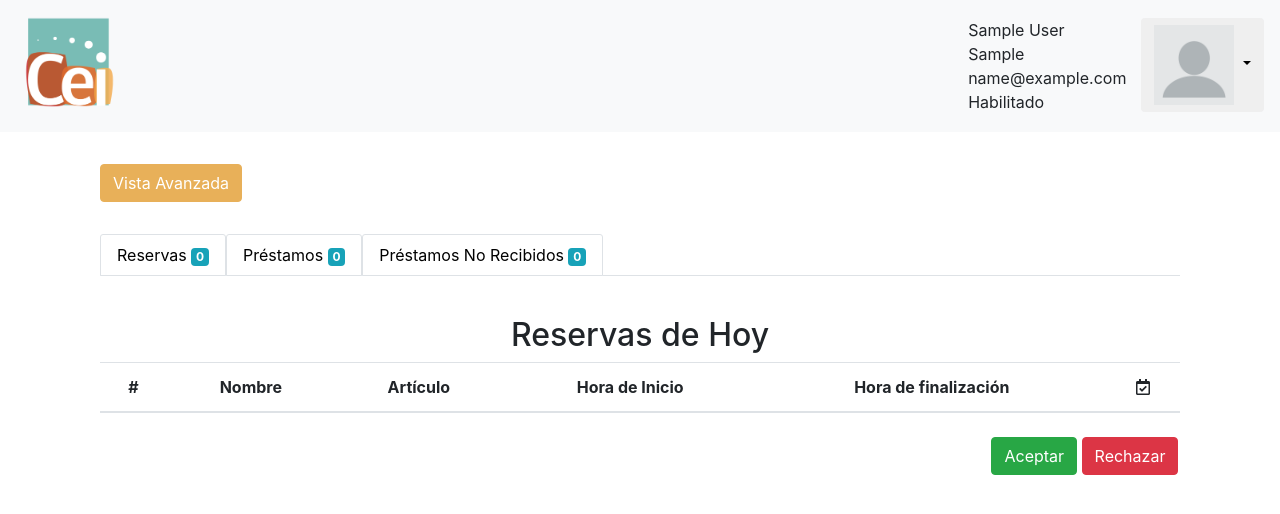
After one commit to dcaceresm/reservascei, a Django app: page /simpleAdmin/ in a window 1280 px wide. The commit adds this page. Shown: the top 514 px of the page. Run offline with Django 3.2, Linux system fonts and the light colour scheme; a user stored in the database is signed in; tables that the repository leaves empty hold one stand-in row (values such as "Sample post"); lists and menus that the app fills with data are empty; some libraries are stand-ins or nearby versions.

Commit message:
primera version guille (Admin simple)

```diff
--- a/inventarioCEI/templates/custom_login.html
+++ b/inventarioCEI/templates/custom_login.html
@@ -1,7 +1,7 @@
 {% extends "base.html" %}
 
 {% block content %}
-    <div class="container" style="width: 500px;">
+    <div class="container" style="width: 500px; margin-top:2em;">
         <h1>Inicio de sesión</h1>
         <form action="{% url 'login' %}" method="post">
             {% csrf_token %}
--- a/inventarioCEI/templates/signup.html
+++ b/inventarioCEI/templates/signup.html
@@ -1,7 +1,7 @@
 {% extends "base.html" %}
 
 {% block content %}
-    <div class="container">
+    <div class="container" style="margin-top:2em;">
         <h2>Regístrese</h2>
         <form class="form-horizontal" method="post" action="{% url 'signup' %}" onsubmit="validate()">
             {% csrf_token %}
@@ -49,7 +49,7 @@
 
             <div class="form-group">
                 <div class="col-sm-offset-2 col-sm-10">
-                  <button type="submit" class="btn btn-default">Registrarse</button>
+                  <button type="submit" class="btn btn-primary">Registrarse</button>
                 </div>
             </div>
         </form>
@@ -60,7 +60,7 @@
                 {% endfor %}
             </ul>
         {% endif %}
-        <br><button class="btn btn-primary" onclick="goBack()">Volver atrás</button>
+        <br><button class="btn btn-secondary" onclick="goBack()">Volver atrás</button>
     </div>
 {% endblock %}
 
--- /dev/null
+++ b/inventarioCEI/templates/simpleAdmin/landingAdminSimple.html
@@ -0,0 +1,194 @@
+{% extends "base.html" %}
+{% load static %}
+{% load staticfiles %}
+
+{% block content %}
+<div class="container">
+  <div class="row simpleadmin-row">
+    <div class="col-12 float-right">
+      <a class="btn btn-primary" href="/calendarAdmin/" role="button">Vista Avanzada</a>
+    </div>
+  </div>
+  <div class="row simpleadmin-row">
+    <div class="col-12">
+      <ul class="nav nav-tabs" role="tablist">
+        <li class="nav-item">
+          <a class="nav-link simpleadmintab" id="reservas-tab" data-toggle="tab"
+              href="#reservas" aria-controls="reservas" aria-selected="false">Reservas
+              <span class="badge badge-info" >{{reservas_hoy|length}}</span></a>
+        </li>
+        <li class="nav-item">
+          <a class="nav-link simpleadmintab" id="prestamos-tab" data-toggle="tab"
+              href="#prestamos" aria-controls="prestamos" aria-selected="false">Préstamos
+              <span class="badge badge-info" >{{prestamos_hoy|length}}</span></a>
+        </li>
+        <li class="nav-item">
+          <a class="nav-link simpleadmintab" id="no-recibidos-tab" data-toggle="tab"
+              href="#no_recibidos" aria-controls="no_recibidos" aria-selected="false">Préstamos No Recibidos
+              <span class="badge badge-info" >{{prestamos_no_recibidos|length}}</span></a>
+        </li>
+      </ul>
+    </div>
+  </div>
+
+
+  <div class="tab-content" id="myTabContent">
+    <div class="tab-pane fade show active" id="reservas" role="tabpanel" aria-labelledby="reservas-tab">
+      <div class="row simpleadmin-row">
+        <div class="col-12 simpleadmin-lcol">
+          <h2> Reservas de Hoy </h2>
+          <!-- Acá va la tabla con las reservas -->
+          <form method="POST" action="{% url 'simpleAdminAction' %}">
+            {% csrf_token %}
+          <div class="rp-tablecontainer">
+            <table class="table">
+              <thead>
+                <th scope="col">#</th>
+                <th scope="col">Nombre</th>
+                <th scope="col">Artículo</th>
+                <th scope="col">Hora de Inicio</th>
+                <th scope="col">Hora de finalización</th>
+                <th scope="col"><i class="far fa-calendar-check"></i></th>
+              </thead>
+              <tbody>
+
+                {% for r in reservas_hoy %}
+                <tr>
+                  <th scope="row"> {{ r.pk }} </th>
+                  <td> {{ r.profile.user.get_full_name }} </td>
+                  <td>  {{ r.content_object }}</td>
+                  <td>{{ r.fh_ini_reserva|date:'H:i'}}</td>
+                  <td>{{ r.fh_fin_reserva|date:'H:i'}}</td>
+                  <td style="text-align:center;"><input style="position:static;margin-left:auto;" class="form-check-input" type="checkbox" name="checked" value="{{r.pk}}" id="r_{{r.pk}}"></td>
+                </tr>
+
+                {% endfor %}
+              </tbody>
+            </table>
+          </div>
+          <div class="row float-right buttonrow">
+            <div>
+              <input type="hidden" name="rp" value="r"></input>
+              <button name="action" type="submit" class="btn btn-success" value="A" >Aceptar</button> <button name="action" type="submit" class="btn btn-danger" value="R">Rechazar</button>
+            </div>
+          </div>
+          </form>
+        </div>
+      </div>
+    </div>
+    <div class="tab-pane fade" id="no_recibidos" role="tabpanel" aria-labelledby="no-recibidos-tab">
+      <div class="row simpleadmin-row">
+        <div class="col-12 simpleadmin-lcol">
+          <h2> Préstamos No Recibidos </h2>
+          <!-- Acá va la tabla con las reservas -->
+          <form method="POST" action="">
+            {% csrf_token %}
+          <div class="rp-tablecontainer">
+          <table class="table">
+            <thead>
+              <th scope="col">#</th>
+              <th scope="col">Nombre</th>
+              <th scope="col">Artículo</th>
+              <th scope="col">Fecha de Entrega</th>
+              <th scope="col"><i class="far fa-calendar-check"></i></th>
+            </thead>
+            <tbody>
+
+              {% for p in prestamos_no_recibidos %}
+              <tr>
+                <th scope="row"> {{ p.pk }} </th>
+                <td> {{ p.profile.user.get_full_name }} </td>
+                <td>  {{ p.content_object }}</td>
+                <td>{{ p.fh_fin_prestamo|date:'j/n/Y H:i'}}</td>
+
+                <td style="text-align:center;"><input style="position:static;margin-left:auto;" class="form-check-input" type="checkbox" name="checked" value="{{p.pk}}" id="pn_{{p.pk}}"></td>
+              </tr>
+
+              {% endfor %}
+            </tbody>
+          </table>
+          </div>
+          <div class="row float-right buttonrow">
+          <div>
+            <input type="hidden" name="rp" value="pn"></input>
+            <button name="action" type="submit" class="btn btn-success" value="A" >Marcar Recibido</button>
+          </div>
+          </div>
+          </form>
+        </div>
+      </div>
+    </div>
+    <div class="tab-pane fade" id="prestamos" role="tabpanel" aria-labelledby="prestamos-tab">
+      <div class="row">
+        <div class="col-12 simpleadmin-lcol">
+          <h2> Préstamos de Hoy </h2>
+          <!-- Acá va la tabla con los prestamos -->
+          <form method="POST" action="{% url 'simpleAdminAction' %}">
+            {% csrf_token %}
+          <div class="rp-tablecontainer">
+          <table class="table">
+            <thead>
+              <th scope="col">#</th>
+              <th scope="col">Nombre</th>
+              <th scope="col">Artículo</th>
+              <th scope="col">Hora de Inicio</th>
+              <th scope="col">Hora de finalización</th>
+              <th scope="col"><i class="far fa-calendar-check"></i></th>
+            </thead>
+            <tbody>
+
+              {% for p in prestamos_hoy %}
+
+              <tr>
+                <th scope="row"> {{ p.pk }} </th>
+                <td> {{ p.profile.user.get_full_name }} </td>
+                <td>  {{ p.content_object }}</td>
+                <td>{{ p.fh_ini_prestamo|date:'H:i'}}</td>
+                <td>{{ p.fh_fin_prestamo|date:'H:i'}}</td>
+                <td><input class="form-check-input" type="checkbox" name="checked" value="{{p.pk}}" id="p_{{r.pk}}"></td>
+              </tr>
+              {% endfor %}
+            </tbody>
+          </table>
+          </div>
+          <div class="row float-right buttonrow">
+          <div>
+            <input type="hidden" name="rp" value="p"></input>
+            <button name="action" type="submit" class="btn btn-success" value="A" >Marcar Recibido</button>
+            <button name="action" type="submit" class="btn btn-danger" value="R">Marcar Perdido</button>
+
+          </div>
+          </div>
+          </form>
+        </div>
+      </div>
+      {% if prestamos_hoy_recibidos %}
+      <div class="row">
+        <div class="col-12 simpleadmin-lcol">
+          <h2> Préstamos Recibidos </h2>
+          <table class="table">
+            <thead>
+              <th scope="col">#</th>
+              <th scope="col">Nombre</th>
+              <th scope="col">Artículo</th>
+            </thead>
+            <tbody>
+              {% for p in prestamos_hoy_recibidos %}
+              <tr>
+                <th scope="row"> {{ p.pk }} </th>
+                <td> {{ p.profile.user.get_full_name }} </td>
+                <td>  {{ p.content_object }}</td>
+              </tr>
+              {% endfor %}
+            </tbody>
+          </table>
+        </div>
+        {% endif %}
+
+      </div>
+    </div>
+
+  </div>
+
+</div>
+{% endblock %}
--- a/inventarioCEI/urls.py
+++ b/inventarioCEI/urls.py
@@ -11,13 +11,15 @@ urlpatterns = [
     path('', views.index, name='index'),
     url(r'^profile/$', views.showProfile, name='profile'),
     url(r'^login/$', views.customlogin, name='login'),
-    url(r'^logout/$', auth_views.LogoutView.as_view(), {'next_page': 'index'}, name='logout'),
+    #url(r'^logout/$', auth_views.LogoutView.as_view(), {'next_page': 'index'}, name='logout'),
+    url(r'^logout/$', views.logout_view, name='logout'),
     url(r'^signup/$', views.signup, name='signup'),
     url(r'^deleting/$', views.deleteRes, name='deleteRes'),
     url(r'^password/$', views.change_password, name='change_password'),
     path('update_articulo', views.update_articulo, name='update_articulo'),
     path('reserva_articulo', views.reserva_articulo, name='reserva_articulo'),
     path('landingAdmin/', views.LandingAdmin.as_view(), name='landingAdmin'),
+    path('simpleAdmin/', views.SimpleAdmin.as_view(), name='simpleAdmin'),
     path('calendarAdmin/', views.calendarAdmin, name = 'calendarAdmin'),
     path('landingUser/', views.buscar, name = 'buscar'),
     path('calendar/', views.calendar, name='calendar'),
@@ -30,6 +32,7 @@ urlpatterns = [
     path('borrarEspacio/', views.borrarEspacio, name='borrarEspacio'),
     path('borrarUsuario/', views.borrarUsuario, name='borrarUsuario'),
     path('verPrestamo/', views.verPrestamo, name='verPrestamo'),
+    path('simpleAdminAction/', views.simpleAdminAction, name='simpleAdminAction'),
     path('AceptarReservas/<str:string_id>', views.AceptarReservas, name="AceptarReservas"),
     path('calendarAdmin/', views.calendarAdmin, name='calendarAdmin'),
     path('RechazarReservas/<str:string_id>', views.RechazarReservas, name="RechazarReservas"),
--- a/inventarioCEI/views.py
+++ b/inventarioCEI/views.py
@@ -1,14 +1,14 @@
 from django.http import HttpResponse
 from django.views.generic import TemplateView
 from django.shortcuts import render, redirect, get_object_or_404
-from .models import Articulo, Reserva
+from .models import Articulo, Reserva, Prestamo
 import datetime
 from T3_INGSW import settings
 from django.contrib.contenttypes.models import ContentType
 
 from django.http import HttpResponseRedirect
 from django.shortcuts import render, redirect
-from django.contrib.auth import authenticate, login
+from django.contrib.auth import authenticate, login, logout
 from django.contrib.auth import update_session_auth_hash
 from django.contrib.auth.forms import PasswordChangeForm
 from django.contrib import messages
@@ -50,6 +50,64 @@ class LandingAdmin(TemplateView):
         context['estados_espacio'] = Espacio.ESTADO_CHOICES
 
         return context
+
+
+class SimpleAdmin(TemplateView):
+    template_name = "simpleAdmin/landingAdminSimple.html"
+    def get(self, request, *args, **kwargs):
+        if request.user.is_authenticated:
+            if request.user.profile.isAdmin:
+                return super(SimpleAdmin, self).get(request, *args, **kwargs)
+            else:
+                return HttpResponseRedirect(reverse('buscar'))
+        else:
+            return redirect('/')
+
+
+    def get_context_data(self, **kwargs):
+        dt_today = datetime.datetime.now()
+        dt_today_ini = dt_today.replace(hour=9, minute=0, second=0, microsecond=0)
+        dt_today_ter = dt_today.replace(hour=18, minute=0, second=0, microsecond=0)
+        dt_ayer = dt_today_ter - datetime.timedelta(days=1)
+        context = super(SimpleAdmin, self).get_context_data(**kwargs)
+        context['reservas_hoy'] = Reserva.objects.filter(estado_reserva = 'Pendiente', fh_ini_reserva__gte=dt_today_ini, fh_fin_reserva__lte=dt_today_ter)
+        context['prestamos_hoy'] = Prestamo.objects.filter(fh_ini_prestamo__gte=dt_today_ini, fh_fin_prestamo__lte=dt_today_ter, estado_prestamo='Vigente')
+        context['prestamos_hoy_recibidos'] = Prestamo.objects.filter(fh_ini_prestamo__gte=dt_today_ini, fh_fin_prestamo__lte=dt_today_ter, estado_prestamo='Recibido')
+        context['prestamos_hoy_perdidos'] = Prestamo.objects.filter(fh_ini_prestamo__gte=dt_today_ini, fh_fin_prestamo__lte=dt_today_ter, estado_prestamo='Perdido')
+        context['prestamos_no_recibidos'] = Prestamo.objects.filter(fh_fin_prestamo__lte=dt_ayer, estado_prestamo='Vigente')
+
+        return context
+
+def simpleAdminAction(request):
+    if request.method=='POST':
+        r_or_p = request.POST['rp']
+        to_modify = request.POST.getlist('checked')
+        act = request.POST['action']
+
+        if r_or_p == 'r':
+            dict_action = {'A': 1, 'R':2}
+            for reservation_id in to_modify:
+                reserva = Reserva.objects.get(pk=reservation_id)
+                reserva.estado_reserva = Reserva.ESTADO_CHOICES[dict_action[act]][0]
+                reserva.save()
+                if act == 'A':
+
+                    nuevo_prestamo = Prestamo(profile=reserva.profile, fh_ini_prestamo=reserva.fh_ini_reserva,
+                                                     fh_fin_prestamo=reserva.fh_fin_reserva, estado_prestamo='Vigente'
+                                                     , content_type=reserva.content_type, object_id=reserva.object_id)
+                    nuevo_prestamo.save()
+            return HttpResponseRedirect(reverse('simpleAdmin'))
+
+        elif r_or_p == 'p':
+            dict_action = {'A': 3, 'R':2}
+            for prestamo_id in to_modify:
+                prestamo = Prestamo.objects.get(pk=prestamo_id)
+                prestamo.estado_prestamo = Prestamo.ESTADO_CHOICES[dict_action[act]][0]
+                prestamo.save()
+            return HttpResponseRedirect(reverse('simpleAdmin'))
+
+
+
 
 
 def ficha(request, id):
@@ -117,6 +175,7 @@ def reserva_articulo(request):
         y_ini = fh_ini.split(" ")[0].split("/")[2]
         fh_ini_formated = y_ini + "-" + m_ini + "-" + d_ini + " " + h_ini
 
+
         fh_termino = request.POST['termino']
         h_ter = fh_termino.split(" ")[1]
         ampm_ter = fh_termino.split(" ")[2]
@@ -129,10 +188,11 @@ def reserva_articulo(request):
         y_ter = fh_termino.split(" ")[0].split("/")[2]
         fh_ter_formated = y_ter + "-" + m_ter + "-" + d_ter + " " + h_ter
 
-
+        new_fh_ini = datetime.datetime.strptime(fh_ini, "%d/%m/%Y %I:%M %p")
+        new_fh_ter = datetime.datetime.strptime(fh_termino, "%d/%m/%Y %I:%M %p")
         ct = ContentType.objects.get_for_model(articulo)
-        reserva = Reserva.objects.create(profile=request.user.profile, fh_reserva=fh_reserva, fh_ini_reserva=fh_ini_formated,
-                                         fh_fin_reserva=fh_ter_formated, estado_reserva=estado_reserva, object_id=id,
+        reserva = Reserva.objects.create(profile=request.user.profile, fh_reserva=fh_reserva, fh_ini_reserva=new_fh_ini,
+                                         fh_fin_reserva=new_fh_ter, estado_reserva=estado_reserva, object_id=id,
                                          content_type=ct)
 
         reserva.save()
@@ -147,7 +207,7 @@ def index(request):
 
     if (request.user.is_authenticated):
         if request.user.profile.isAdmin:
-            return HttpResponseRedirect(reverse('calendarAdmin'))
+            return HttpResponseRedirect(reverse('simpleAdmin'))
         else:
             return HttpResponseRedirect(reverse('buscar'))
     return render(request, 'custom_login.html')
@@ -178,17 +238,15 @@ def customlogin(request):
 
     email = request.POST['email']
     password = request.POST['password']
-    username = get_user(email).username
-    user = authenticate(username=username, password=password)
-
-    # Si el usuario existe
-    if user is not None:
+    username = get_user(email)
+    if username is not None:
+        user = authenticate(username=username.username, password=password)
         if user.is_active:
             login(request, user)
 
             # Redirigirlo si es admin o no
             if user.profile.isAdmin:
-                return HttpResponseRedirect(reverse('calendarAdmin'))
+                return HttpResponseRedirect(reverse('simpleAdmin'))
             else:
                 return HttpResponseRedirect(reverse('buscar'))
         else:
@@ -199,6 +257,11 @@ def customlogin(request):
     else:
         messages.error(request, 'Correo y/o Contraseña incorrectos')
         return HttpResponseRedirect(reverse('index'))
+
+
+def logout_view(request):
+    logout(request)
+    return HttpResponseRedirect("/")
 
 
 def signup(request):
--- a/static/css/style.css
+++ b/static/css/style.css
@@ -140,3 +140,35 @@ marron: #B95933
 naranjo: #D7753C
 amarillo: #E8B059
  */
+
+.buttonrow{
+  margin: 0.5em 0.1em;
+}
+.simpleadmin-row{
+ margin: 2em 0;
+
+}
+.simpleadmin-lcol{
+
+ text-align: center;
+ //border-right: 1px solid #dee2e6;
+ margin: 0.5em 0;
+
+}
+
+.simpleadmintab{
+  border: 1px solid #dee2e6 !important;
+  border-radius: 3px 3px 0px 0px!important;
+  background-color: white !important;
+  color: black !important;
+}
+.simpleadmintab.active {border-color: #dee2e6 #dee2e6 #fff !important;}
+
+.rp-tablecontainer{
+  max-height: 25em;
+  overflow: scroll;
+}
+.simpleadmin-rcol{
+  border: 1px solid #dee2e6;
+  border-radius: 5px;
+}
```
Also changed, not shown: inventarioCEI/templates/adminTabs/UserTabFromAdmin.html (+10 -2 lines), inventarioCEI/templates/articulo.html (+9 -15 lines), inventarioCEI/templates/landingPageAdmin.html (+8 -0 lines), static/css/inventarioCEI.css (line endings or trailing spaces).
